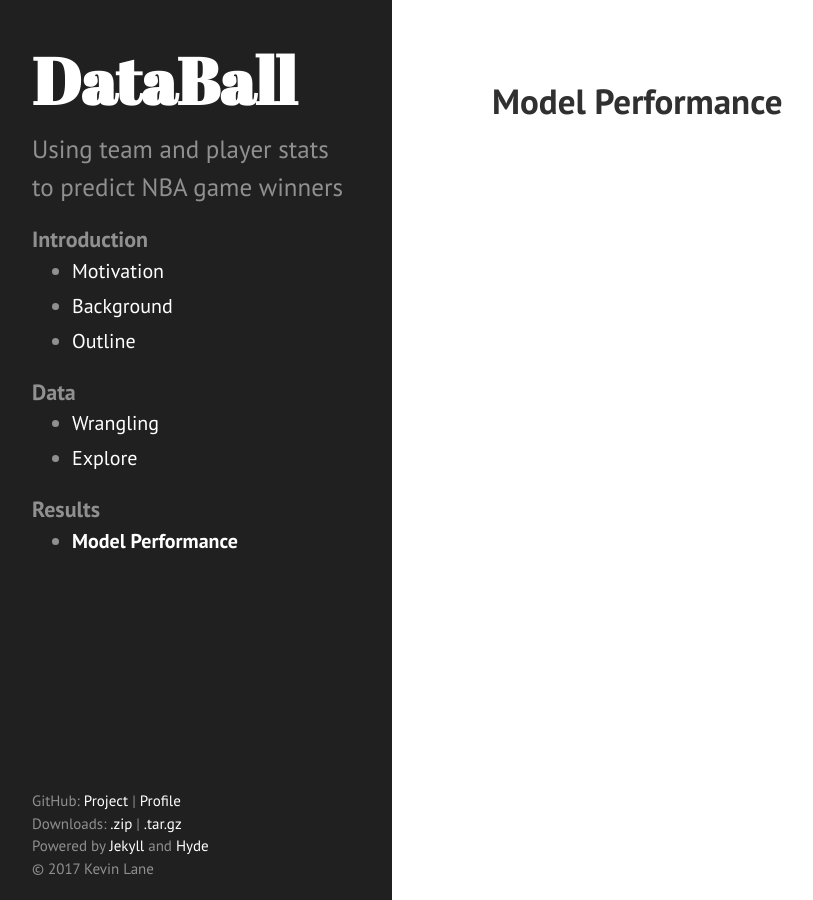
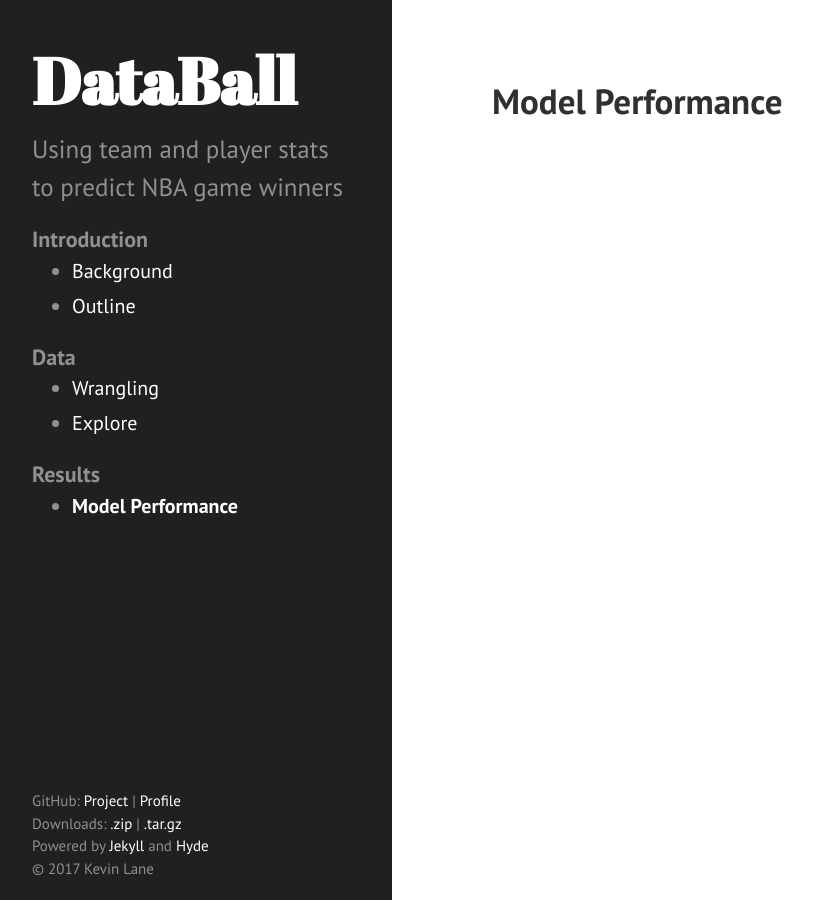
Before and after one commit to cedev935/databall-betting, a Jekyll site: the page built from docs/_pages/model-performance.md, in a window 1280 px wide. Shown: the whole page, without its empty margins (8-821 px from the left). Built offline with Jekyll 4.4.1, drawn with Linux system fonts in a browser that asks for light colours.

Commit message:
Remove motivation page from navigation

```diff
--- a/docs/_data/navigation.yml
+++ b/docs/_data/navigation.yml
@@ -1,7 +1,5 @@
 - title: Introduction
   pages:
-  - title: Motivation
-    url: /introduction/motivation/
   - title: Background
     url: /introduction/background/
   - title: Outline
```
